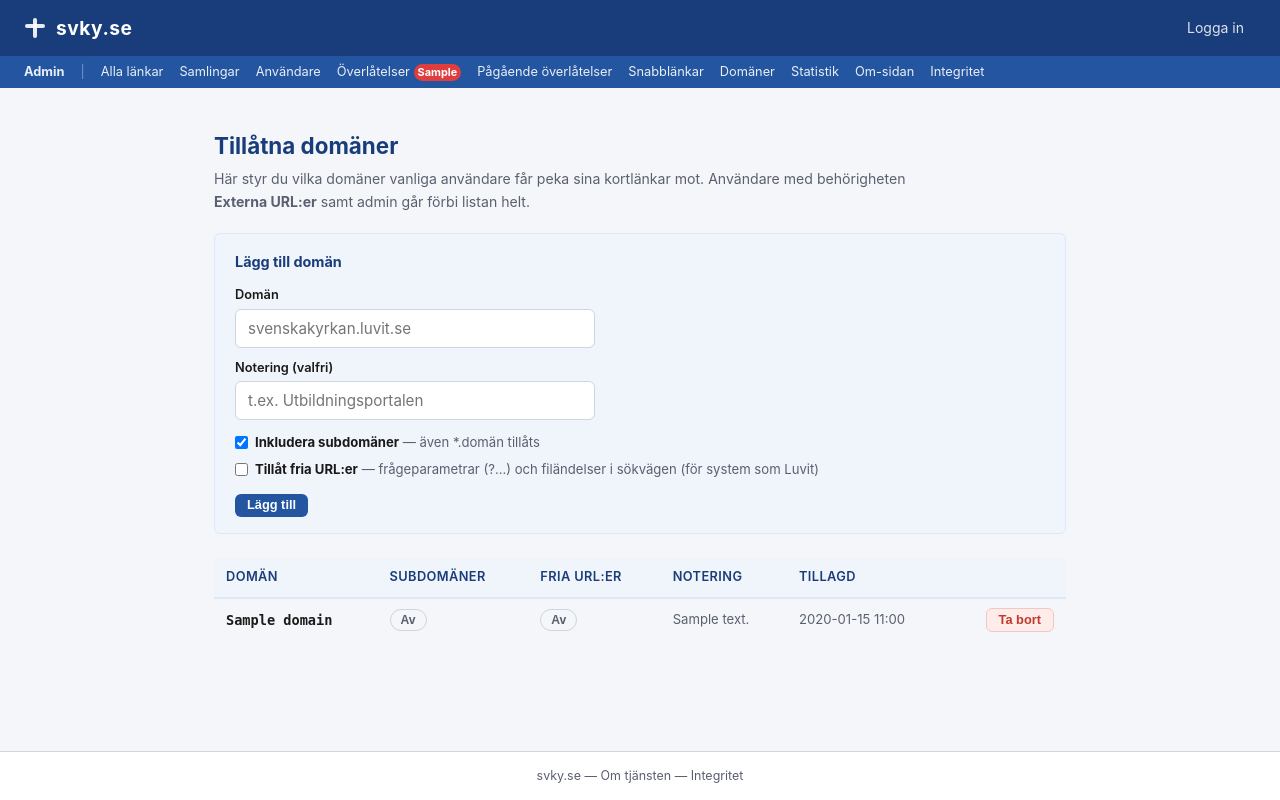
After one commit to Armandur/svk-short, a FastAPI app: template app/templates/admin/domains.html in a window 1280 px wide. The commit adds this page. Run offline with FastAPI, Linux system fonts and the light colour scheme; the template is opened without the code that fills it: most values are stand-ins (such as "Sample title", 1, 10 or a date in 2020).

Commit message:
Lägg till admin-vy för tillåtna måldomäner
Domäner som vanliga användare får peka kortlänkar mot styrs nu dynamiskt
via /admin/domaner i stället för hårdkodad svenskakyrkan.se-kontroll.

- Migration 008: tabellen allowed_domains, seedas med svenskakyrkan.se
- app/domains.py: normalisering, validering och matchning av domäner
- validate_target_url() matchar värdnamnet mot tabellen; per domän finns
  flaggor för subdomäner och fria URL:er (frågeparametrar/filändelser för
  interna system som Luvit). allow_external släpper förbi listan som förut
  och tillåter nu även query/fragment
- Admin-routes och vy för att lägga till, ta bort och toggla domäner
- Jinja-globalen allowed_domains() listar godkända domäner på /bestall

Co-Authored-By: Claude Opus 4.7 <noreply@anthropic.com>

```diff
--- a/app/routes/admin/__init__.py
+++ b/app/routes/admin/__init__.py
@@ -6,6 +6,7 @@ Varje submodul hanterar ett ansvarsområde:
   bundles.py   — samlingshantering (visa, redigera, inaktivera, konvertera)
   takeovers.py — överlåtelseförfrågningar (godkänn/avvisa via panel och e-post)
   featured.py  — snabblänkar på startsidan (featured links)
+  domains.py   — tillåtna måldomäner för kortlänkar
   settings.py  — om-sidan och integritetssidan (markdown-redigering)
   stats.py     — klick- och sidvisningsstatistik
   helpers.py   — interna hjälpfunktioner
@@ -13,7 +14,7 @@ Varje submodul hanterar ett ansvarsområde:
 
 from fastapi import APIRouter
 
-from . import bundles, featured, links, settings, stats, takeovers, transfers, users
+from . import bundles, domains, featured, links, settings, stats, takeovers, transfers, users
 
 router = APIRouter(prefix="/admin")
 
@@ -22,6 +23,7 @@ router.include_router(users.router)
 router.include_router(bundles.router)
 router.include_router(takeovers.router)
 router.include_router(featured.router)
+router.include_router(domains.router)
 router.include_router(settings.router)
 router.include_router(stats.router)
 router.include_router(transfers.router)
--- a/app/templates/admin/_bar.html
+++ b/app/templates/admin/_bar.html
@@ -9,6 +9,7 @@
   </a>
   <a href="/admin/transfers" {% if request.url.path.startswith('/admin/transfers') %}style="font-weight:600;"{% endif %}>Pågående överlåtelser</a>
   <a href="/admin/snabblänkar" {% if request.url.path == '/admin/snabblänkar' %}style="font-weight:600;"{% endif %}>Snabblänkar</a>
+  <a href="/admin/domaner" {% if request.url.path == '/admin/domaner' %}style="font-weight:600;"{% endif %}>Domäner</a>
   <a href="/admin/stats" {% if request.url.path == '/admin/stats' %}style="font-weight:600;"{% endif %}>Statistik</a>
   <a href="/admin/om" {% if request.url.path == '/admin/om' %}style="font-weight:600;"{% endif %}>Om-sidan</a>
   <a href="/admin/integritet" {% if request.url.path == '/admin/integritet' %}style="font-weight:600;"{% endif %}>Integritet</a>
--- /dev/null
+++ b/app/templates/admin/domains.html
@@ -0,0 +1,135 @@
+{% extends "base.html" %}
+{% block title %}svky.se Admin — Domäner{% endblock %}
+
+{% block extra_style %}
+.dom-intro { color: var(--muted); font-size: .88rem; margin: 4px 0 20px; max-width: 720px; }
+.add-panel {
+  background: var(--blue-pale); border: 1px solid var(--blue-light);
+  border-radius: var(--radius); padding: 16px 20px; margin-bottom: 24px;
+}
+.add-panel h3 { font-size: .9rem; font-weight: 700; color: var(--blue-dark); margin-bottom: 12px; }
+.add-panel .field { margin-bottom: 10px; }
+.add-panel label.lbl {
+  font-size: .8rem; font-weight: 600; display: block; margin-bottom: 3px;
+}
+.add-panel input[type="text"] { width: 100%; max-width: 360px; }
+.add-panel .checks { display: flex; flex-direction: column; gap: 6px; margin: 12px 0; }
+.add-panel .checks label {
+  font-size: .82rem; display: flex; align-items: center; gap: 7px; cursor: pointer;
+}
+.add-panel .checks label .hint { font-weight: 400; color: var(--muted); }
+.dom-table td, .dom-table th { vertical-align: middle; }
+.dom-name { font-weight: 600; font-family: "SF Mono","Fira Code",monospace; font-size: .85rem; }
+.dom-sub { color: var(--muted); font-size: .78rem; }
+.flag-on  { background: var(--green-bg); color: #166534; border: 1px solid #bbf7d0; }
+.flag-off { background: var(--bg); color: var(--muted); border: 1px solid var(--border); }
+.flag-btn {
+  font-size: .76rem; font-weight: 600; padding: 3px 10px;
+  border-radius: 20px; cursor: pointer;
+}
+.dom-note { font-size: .82rem; color: var(--muted); }
+{% endblock %}
+
+{% block admin_bar %}
+{% include "admin/_bar.html" %}
+{% endblock %}
+
+{% block content %}
+<h1 style="font-size:1.4rem; color:var(--blue-dark); margin:0;">Tillåtna domäner</h1>
+<p class="dom-intro">
+  Här styr du vilka domäner vanliga användare får peka sina kortlänkar mot.
+  Användare med behörigheten <strong>Externa URL:er</strong> samt admin går förbi
+  listan helt.
+</p>
+
+{% if saved %}
+<div class="alert alert-success" style="margin-bottom:16px;">&#10003;&nbsp; Sparat.</div>
+{% endif %}
+{% if error %}
+<div class="alert alert-error" style="margin-bottom:16px;">{{ error }}</div>
+{% endif %}
+
+<div class="add-panel">
+  <h3>Lägg till domän</h3>
+  <form method="post" action="/admin/domaner/add">
+    <input type="hidden" name="csrf_token" value="{{ csrf_token() }}">
+    <div class="field">
+      <label class="lbl" for="domain">Domän</label>
+      <input type="text" id="domain" name="domain" placeholder="svenskakyrkan.luvit.se" required>
+    </div>
+    <div class="field">
+      <label class="lbl" for="note">Notering (valfri)</label>
+      <input type="text" id="note" name="note" placeholder="t.ex. Utbildningsportalen">
+    </div>
+    <div class="checks">
+      <label>
+        <input type="checkbox" name="include_subdomains" value="1" checked>
+        <span><strong>Inkludera subdomäner</strong><span class="hint"> — även *.domän tillåts</span></span>
+      </label>
+      <label>
+        <input type="checkbox" name="allow_free_url" value="1">
+        <span><strong>Tillåt fria URL:er</strong><span class="hint"> — frågeparametrar (?...) och filändelser i sökvägen (för system som Luvit)</span></span>
+      </label>
+    </div>
+    <button type="submit" class="btn btn-primary btn-sm">Lägg till</button>
+  </form>
+</div>
+
+{% if domains %}
+<div class="table-wrap">
+  <table class="dom-table">
+    <thead>
+      <tr>
+        <th>Domän</th>
+        <th>Subdomäner</th>
+        <th>Fria URL:er</th>
+        <th>Notering</th>
+        <th>Tillagd</th>
+        <th></th>
+      </tr>
+    </thead>
+    <tbody>
+      {% for d in domains %}
+      <tr>
+        <td>
+          <span class="dom-name">{{ d.domain }}</span>
+          {% if d.include_subdomains %}<div class="dom-sub">*.{{ d.domain }}</div>{% endif %}
+        </td>
+        <td>
+          <form method="post" action="/admin/domaner/{{ d.id }}/toggle-subdomains" style="margin:0;">
+            <input type="hidden" name="csrf_token" value="{{ csrf_token() }}">
+            <button type="submit" class="flag-btn {{ 'flag-on' if d.include_subdomains else 'flag-off' }}">
+              {{ 'På' if d.include_subdomains else 'Av' }}
+            </button>
+          </form>
+        </td>
+        <td>
+          <form method="post" action="/admin/domaner/{{ d.id }}/toggle-free-url" style="margin:0;">
+            <input type="hidden" name="csrf_token" value="{{ csrf_token() }}">
+            <button type="submit" class="flag-btn {{ 'flag-on' if d.allow_free_url else 'flag-off' }}">
+              {{ 'På' if d.allow_free_url else 'Av' }}
+            </button>
+          </form>
+        </td>
+        <td class="dom-note">{{ d.note or '—' }}</td>
+        <td class="dom-note">{{ d.created_at | sthlm }}</td>
+        <td style="text-align:right;">
+          <form method="post" action="/admin/domaner/{{ d.id }}/delete" style="margin:0;">
+            <input type="hidden" name="csrf_token" value="{{ csrf_token() }}">
+            <button type="submit" class="btn btn-danger btn-sm"
+                    onclick="return confirm('Ta bort {{ d.domain }} från listan?')">
+              Ta bort
+            </button>
+          </form>
+        </td>
+      </tr>
+      {% endfor %}
+    </tbody>
+  </table>
+</div>
+{% else %}
+<div class="alert alert-warning">
+  Inga domäner i listan — vanliga användare kan inte skapa kortlänkar förrän minst en domän lagts till.
+</div>
+{% endif %}
+{% endblock %}
--- a/app/templating.py
+++ b/app/templating.py
@@ -30,3 +30,16 @@ def sthlm_datetime(value) -> str:
 
 
 templates.env.filters["sthlm"] = sthlm_datetime
+
+
+def _allowed_domains() -> list[str]:
+    """Jinja-global {{ allowed_domains() }} — lista över godkända måldomäner.
+
+    Importeras lazy för att undvika importcykel vid modulladdning.
+    """
+    from app.domains import get_allowed_domains
+
+    return [r["domain"] for r in get_allowed_domains()]
+
+
+templates.env.globals["allowed_domains"] = _allowed_domains
```
Also changed, not shown: CLAUDE.md (+6 -2 lines), app/database.py (+24 -0 lines), app/domains.py (added, +68 -0 lines), app/routes/admin/domains.py (added, +137 -0 lines), app/templates/bestall.html (+5 -2 lines), app/validation.py (+23 -15 lines).
